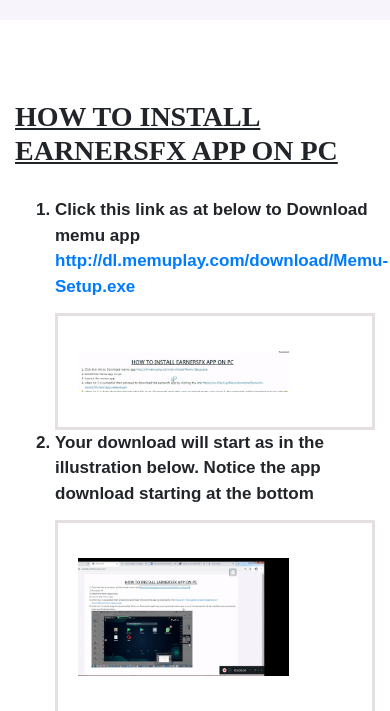
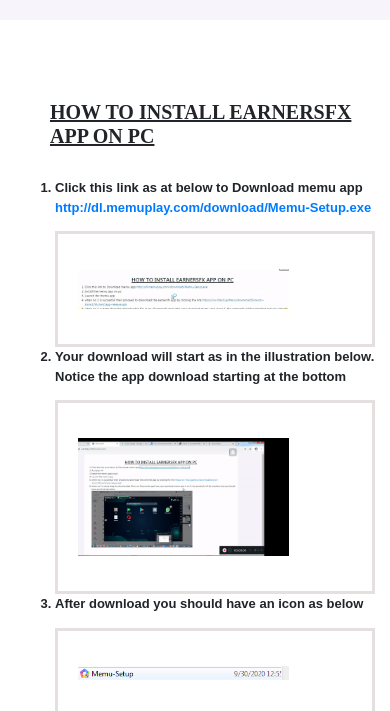
Before and after one commit to DavidBolaji/earners, a plain HTML site: page index.html in a window 390 px wide. Shown: the top 711 px of the page. Drawn offline with nearby package versions, Linux system fonts and the light colour scheme.

Commit message:
styling according to screen size

```diff
--- a/css/style.css
+++ b/css/style.css
@@ -1,4 +1,3 @@
-
 
 
 body {
@@ -6,6 +5,7 @@ body {
     padding-bottom: 40px;
     background: #f7f5fb;
     font-family: sans-serif;
+    font-size: 100%;
 }
 
 .container {
@@ -17,6 +17,7 @@ body {
 }
 
 .heading {
+    margin-left: 35px;
     font-family: serif;
     margin-top: 40px;
     margin-bottom: 30px;
@@ -44,3 +45,13 @@ li {
     font-weight: 600;
     margin-bottom: 14px;
 }
+
+@media screen and (max-width: 728px) {
+    .heading {
+        font-size: 20px;
+    }
+
+    li {
+        font-size: 13px;
+    }
+}
```
